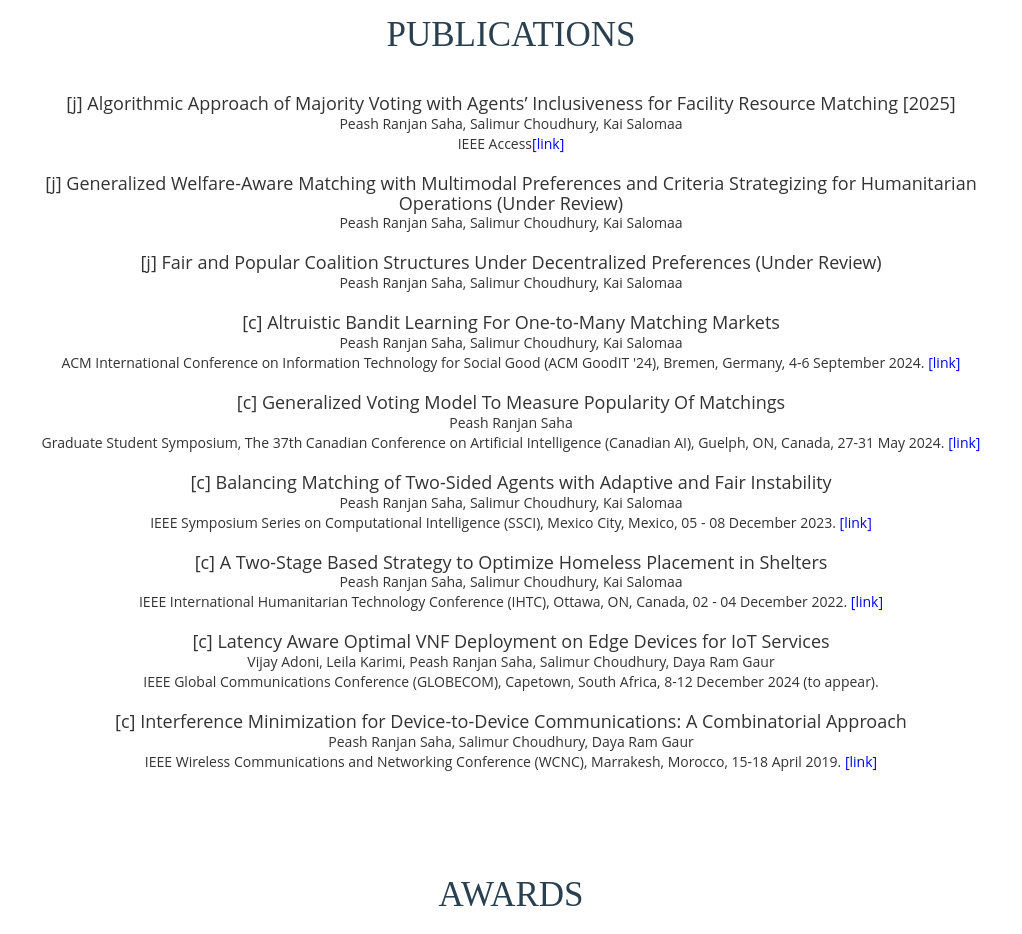
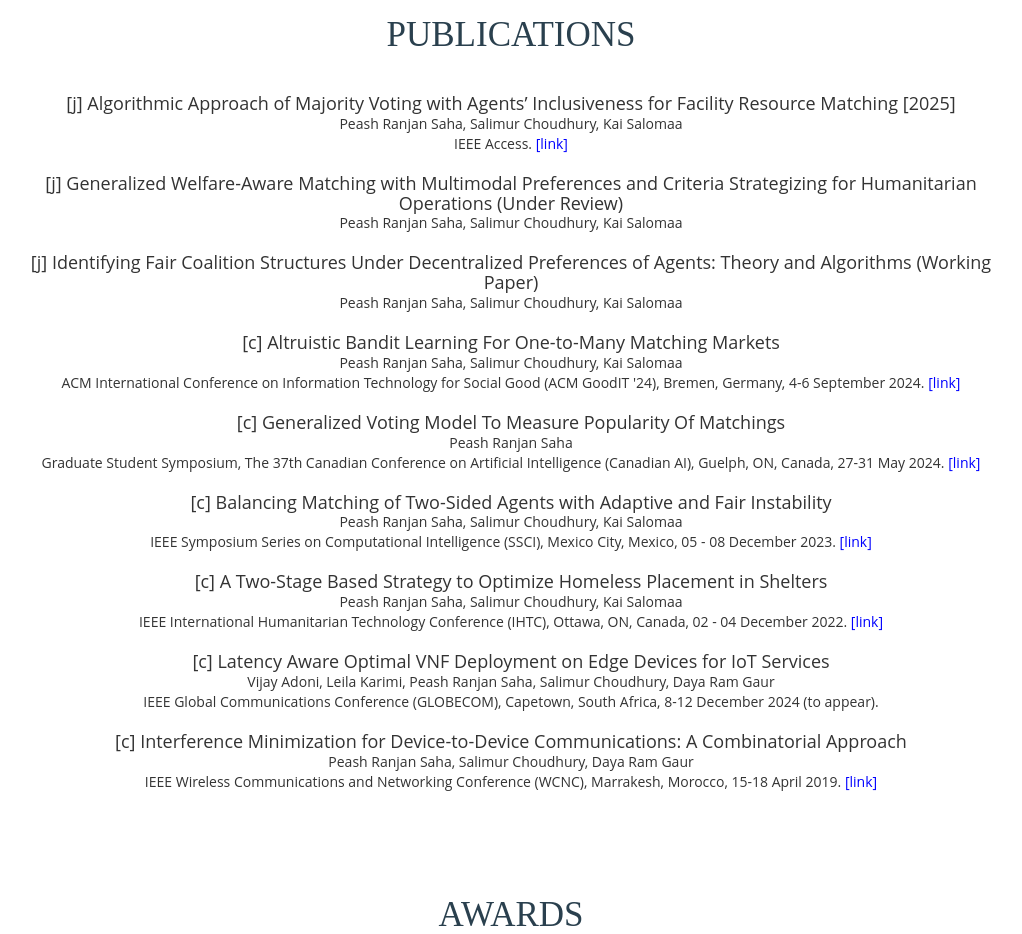
Before and after one commit to Peash-Saha/Peash-Saha.github.io, a plain HTML site: page index.html in a window 1280 px wide. Shown: the part 860-1794 px from the top of the page, without its empty margins (129-1151 px from the left). Drawn offline with Linux system fonts and the light colour scheme; files whose address does not match are found by name.

Commit message:
Update index.html

```diff
--- a/index.html
+++ b/index.html
@@ -102,10 +102,10 @@ Smartphone Compatible web template, free webdesigns for Nokia, Samsung, LG, Sony
 			<div class="services-text">
 				<ul class="no-bullet"><li><h4>[j] Algorithmic Approach of Majority Voting with Agents’ Inclusiveness for Facility Resource Matching [2025] </h4></li></ul>
 				<ul class="no-bullet"><li>Peash Ranjan Saha, Salimur Choudhury, Kai Salomaa</li>
-				<li>IEEE Access<a href="https://ieeexplore.ieee.org/document/11016712?source=authoralert" style="color:blue">[link]</a></li></ul><br/>
+				<li>IEEE Access. <a href="https://ieeexplore.ieee.org/document/11016712?source=authoralert" style="color:blue">[link]</a></li></ul><br/>
 				<ul class="no-bullet"><li><h4>[j] Generalized Welfare-Aware Matching with Multimodal Preferences and Criteria Strategizing for Humanitarian Operations (Under Review)</h4></li></ul>
 				<ul class="no-bullet"><li>Peash Ranjan Saha, Salimur Choudhury, Kai Salomaa</li></ul><br/>
-				<ul class="no-bullet"><li><h4>[j] Fair and Popular Coalition Structures Under Decentralized Preferences (Under Review)</h4></li></ul>
+				<ul class="no-bullet"><li><h4>[j] Identifying Fair Coalition Structures Under Decentralized Preferences of Agents: Theory and Algorithms (Working Paper)</h4></li></ul>
 				<ul class="no-bullet"><li>Peash Ranjan Saha, Salimur Choudhury, Kai Salomaa</li></ul><br/>
 				<ul class="no-bullet"><li><h4>[c] Altruistic Bandit Learning For One-to-Many Matching Markets</h4></li></ul>
 				<ul class="no-bullet"><li>Peash Ranjan Saha, Salimur Choudhury, Kai Salomaa</li>
```
